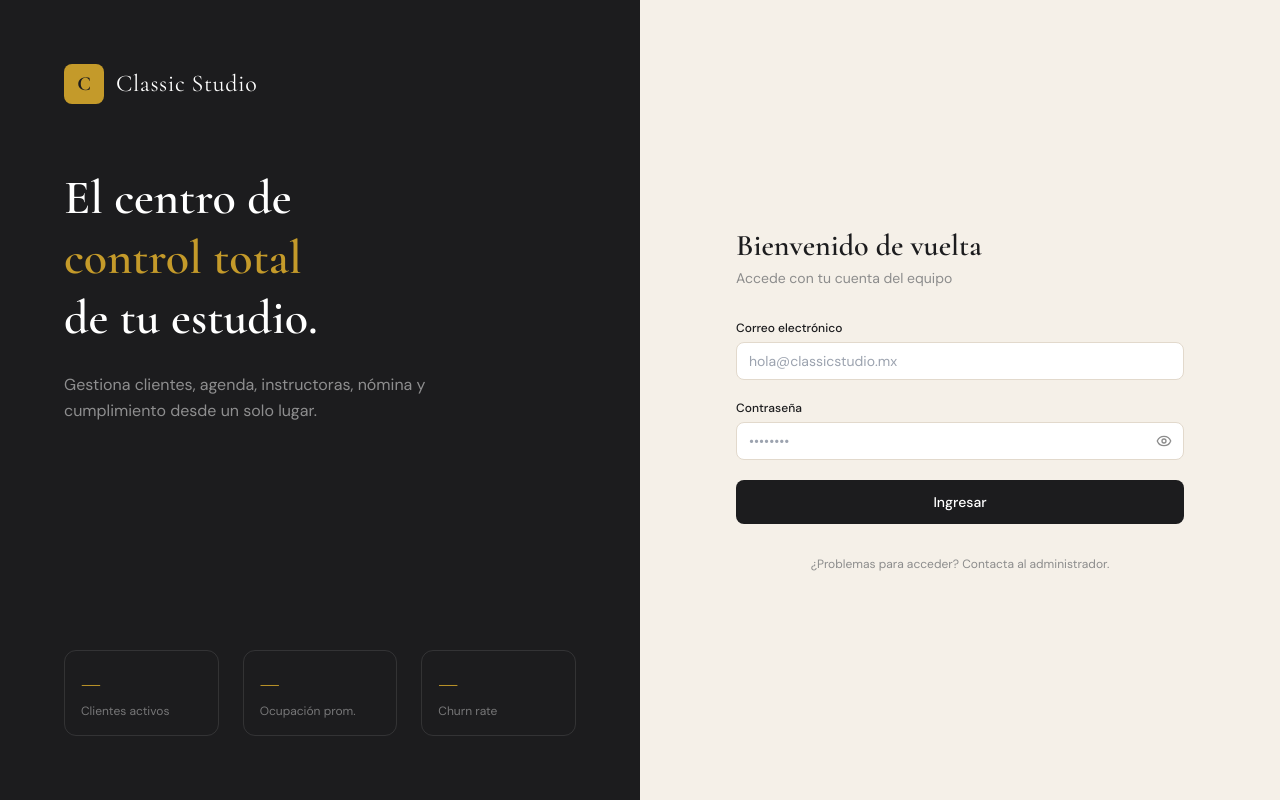
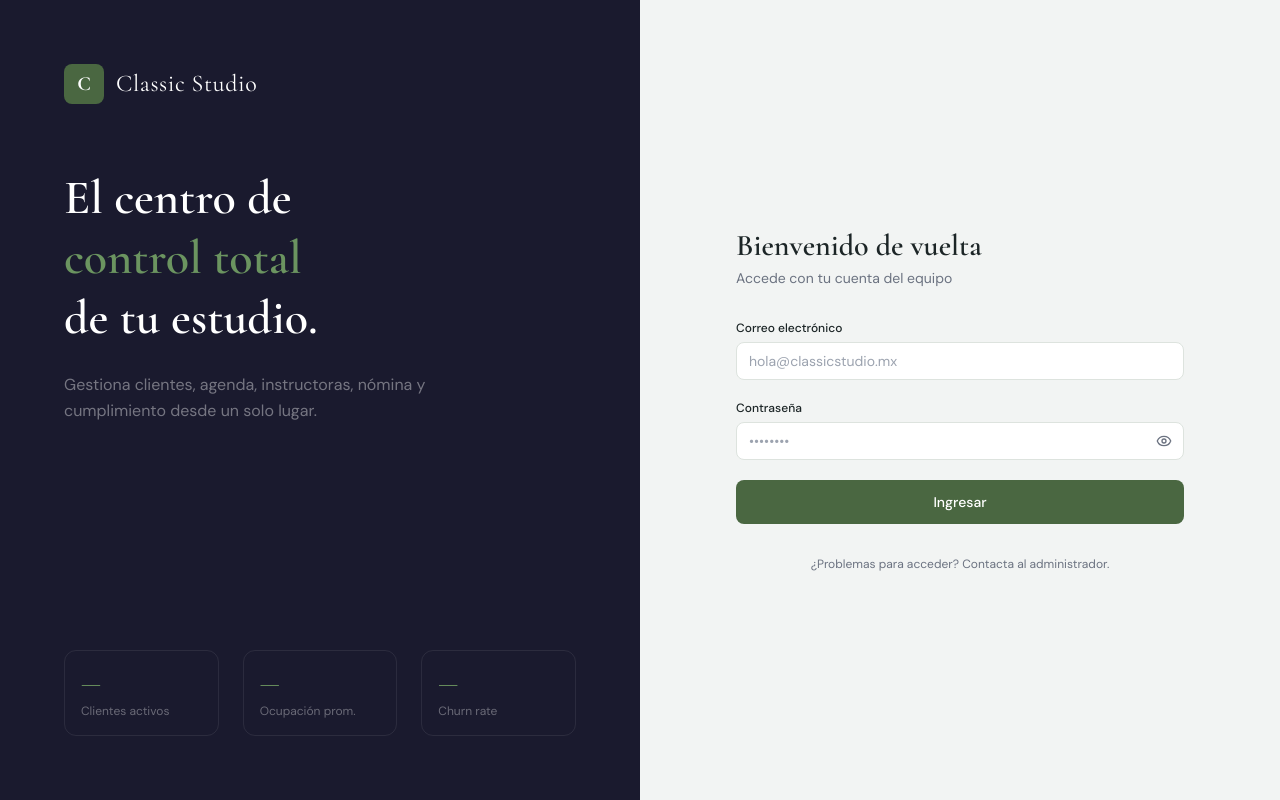
Before and after one commit to fernandogarduno-arch/classic, a React (Vite) app: page /login in a window 1280 px wide. Built offline with nearby package versions, Linux system fonts and the light colour scheme; no server answers.

Commit message:
design: paleta oscura — gris pizarra + blanco + acento verde oliva / sidebar #1a1a2e

```diff
--- a/src/index.css
+++ b/src/index.css
@@ -6,8 +6,8 @@
   * { box-sizing: border-box; }
   html { font-family: 'DM Sans', system-ui, sans-serif; }
   body {
-    background-color: #F5F0E8;
-    color: #1C1C1E;
+    background-color: #F2F4F3;
+    color: #1C2526;
     -webkit-font-smoothing: antialiased;
   }
   h1, h2, h3, h4 {
@@ -18,10 +18,16 @@
 
 @layer components {
   .sidebar-link {
-    @apply flex items-center gap-3 px-4 py-2.5 rounded-lg text-sm font-medium transition-all duration-200 text-cs-muted hover:text-cs-charcoal hover:bg-cs-cream-dk;
+    @apply flex items-center gap-3 px-4 py-2.5 rounded-lg text-sm font-medium transition-all duration-150;
+    color: #9CA8A1;
+  }
+  .sidebar-link:hover {
+    background-color: #242444;
+    color: #E8EDE9;
   }
   .sidebar-link.active {
-    @apply bg-cs-charcoal text-cs-gold;
+    background-color: #4A6741;
+    color: #FFFFFF;
   }
   .card {
     @apply bg-white rounded-2xl border border-cs-border shadow-sm;
@@ -30,7 +36,7 @@
     @apply card p-5;
   }
   .btn-primary {
-    @apply bg-cs-charcoal text-white px-4 py-2 rounded-lg text-sm font-medium hover:bg-opacity-90 transition-all flex items-center gap-2;
+    @apply bg-cs-olive text-white px-4 py-2 rounded-lg text-sm font-medium hover:bg-cs-olive-lt transition-all flex items-center gap-2;
   }
   .btn-ghost {
     @apply border border-cs-border text-cs-charcoal px-4 py-2 rounded-lg text-sm font-medium hover:bg-cs-cream-dk transition-all flex items-center gap-2;
@@ -43,17 +49,16 @@
   .badge-red    { @apply badge bg-red-100 text-red-700; }
   .badge-blue   { @apply badge bg-blue-100 text-blue-700; }
   .badge-gray   { @apply badge bg-gray-100 text-gray-600; }
-  .badge-gold   { @apply badge bg-amber-50 text-amber-800 border border-amber-200; }
+  .badge-gold   { @apply badge bg-cs-olive-bg text-cs-olive border border-cs-olive/20; }
   .input {
-    @apply w-full border border-cs-border rounded-lg px-3 py-2 text-sm bg-white focus:outline-none focus:ring-2 focus:ring-cs-gold focus:border-transparent;
+    @apply w-full border border-cs-border rounded-lg px-3 py-2 text-sm bg-white focus:outline-none focus:ring-2 focus:ring-cs-olive focus:border-transparent;
   }
   .table-row {
     @apply border-b border-cs-border hover:bg-cs-cream transition-colors;
   }
 }
 
-/* Scrollbar personalizado */
-::-webkit-scrollbar { width: 6px; }
+::-webkit-scrollbar { width: 5px; }
 ::-webkit-scrollbar-track { background: transparent; }
-::-webkit-scrollbar-thumb { background: #E2D9CC; border-radius: 3px; }
-::-webkit-scrollbar-thumb:hover { background: #C49A2A; }
+::-webkit-scrollbar-thumb { background: #DDE3DE; border-radius: 3px; }
+::-webkit-scrollbar-thumb:hover { background: #4A6741; }
--- a/src/pages/Login.jsx
+++ b/src/pages/Login.jsx
@@ -20,55 +20,51 @@ export default function Login() {
   }
 
   return (
-    <div className="min-h-screen bg-cs-cream flex">
-      {/* Panel izquierdo decorativo */}
-      <div className="hidden lg:flex lg:w-1/2 bg-cs-charcoal flex-col justify-between p-16">
+    <div className="min-h-screen flex" style={{ backgroundColor: '#F2F4F3' }}>
+      {/* Panel izquierdo */}
+      <div className="hidden lg:flex lg:w-1/2 flex-col justify-between p-16" style={{ backgroundColor: '#1a1a2e' }}>
         <div>
           <div className="flex items-center gap-3 mb-16">
-            <div className="w-10 h-10 rounded-lg bg-cs-gold flex items-center justify-center">
-              <span className="font-display text-cs-charcoal text-xl font-bold">C</span>
+            <div className="w-10 h-10 rounded-lg flex items-center justify-center" style={{ backgroundColor: '#4A6741' }}>
+              <span className="font-display text-white text-xl font-bold">C</span>
             </div>
             <span className="font-display text-white text-2xl tracking-wide">Classic Studio</span>
           </div>
           <h1 className="font-display text-white text-5xl leading-tight mb-6">
             El centro de<br />
-            <span className="text-cs-gold">control total</span><br />
+            <span style={{ color: '#6B9460' }}>control total</span><br />
             de tu estudio.
           </h1>
-          <p className="text-white/50 text-base leading-relaxed max-w-sm">
+          <p className="text-base leading-relaxed max-w-sm" style={{ color: 'rgba(255,255,255,0.4)' }}>
             Gestiona clientes, agenda, instructoras, nómina y cumplimiento desde un solo lugar.
           </p>
         </div>
-        {/* Stat decorativa */}
         <div className="grid grid-cols-3 gap-6">
-          {[
-            { label: 'Clientes activos', value: '—' },
-            { label: 'Ocupación prom.', value: '—' },
-            { label: 'Churn rate', value: '—' },
-          ].map(s => (
-            <div key={s.label} className="border border-white/10 rounded-xl p-4">
-              <p className="font-display text-cs-gold text-2xl">{s.value}</p>
-              <p className="text-white/40 text-xs mt-1">{s.label}</p>
+          {['Clientes activos','Ocupación prom.','Churn rate'].map(s => (
+            <div key={s} className="rounded-xl p-4" style={{ border: '1px solid rgba(255,255,255,0.08)' }}>
+              <p className="font-display text-2xl" style={{ color: '#6B9460' }}>—</p>
+              <p className="text-xs mt-1" style={{ color: 'rgba(255,255,255,0.35)' }}>{s}</p>
             </div>
           ))}
         </div>
       </div>
 
-      {/* Panel derecho — formulario */}
+      {/* Panel derecho */}
       <div className="flex-1 flex items-center justify-center p-8">
         <div className="w-full max-w-md">
           <div className="lg:hidden flex items-center gap-3 mb-10">
-            <div className="w-9 h-9 rounded-lg bg-cs-charcoal flex items-center justify-center">
-              <span className="font-display text-cs-gold text-lg font-bold">C</span>
+            <div className="w-9 h-9 rounded-lg flex items-center justify-center" style={{ backgroundColor: '#1a1a2e' }}>
+              <span className="font-display text-white text-lg font-bold">C</span>
             </div>
             <span className="font-display text-cs-charcoal text-xl">Classic Studio</span>
           </div>
 
           <h2 className="font-display text-3xl text-cs-charcoal mb-1">Bienvenido de vuelta</h2>
-          <p className="text-cs-muted text-sm mb-8">Accede con tu cuenta del equipo</p>
+          <p className="text-sm text-cs-muted mb-8">Accede con tu cuenta del equipo</p>
 
           {error && (
-            <div className="flex items-center gap-2 bg-red-50 border border-red-200 text-red-700 rounded-lg px-4 py-3 mb-6 text-sm">
+            <div className="flex items-center gap-2 rounded-lg px-4 py-3 mb-6 text-sm"
+              style={{ backgroundColor: '#FEF2F2', border: '1px solid #FECACA', color: '#B91C1C' }}>
               <AlertCircle size={16} />
               {error}
             </div>
@@ -77,40 +73,24 @@ export default function Login() {
           <form onSubmit={handleSubmit} className="space-y-5">
             <div>
               <label className="block text-xs font-medium text-cs-charcoal mb-1.5">Correo electrónico</label>
-              <input
-                type="email"
-                className="input"
-                placeholder="hola@classicstudio.mx"
-                value={email}
-                onChange={e => setEmail(e.target.value)}
-                required
-              />
+              <input type="email" className="input" placeholder="hola@classicstudio.mx"
+                value={email} onChange={e => setEmail(e.target.value)} required />
             </div>
             <div>
               <label className="block text-xs font-medium text-cs-charcoal mb-1.5">Contraseña</label>
               <div className="relative">
-                <input
-                  type={showPass ? 'text' : 'password'}
-                  className="input pr-10"
-                  placeholder="••••••••"
-                  value={password}
-                  onChange={e => setPassword(e.target.value)}
-                  required
-                />
-                <button
-                  type="button"
-                  onClick={() => setShowPass(v => !v)}
-                  className="absolute right-3 top-1/2 -translate-y-1/2 text-cs-muted hover:text-cs-charcoal"
-                >
+                <input type={showPass ? 'text' : 'password'} className="input pr-10"
+                  placeholder="••••••••" value={password}
+                  onChange={e => setPassword(e.target.value)} required />
+                <button type="button" onClick={() => setShowPass(v => !v)}
+                  className="absolute right-3 top-1/2 -translate-y-1/2 text-cs-muted hover:text-cs-charcoal">
                   {showPass ? <EyeOff size={16} /> : <Eye size={16} />}
                 </button>
               </div>
             </div>
-            <button
-              type="submit"
-              disabled={loading}
-              className="w-full bg-cs-charcoal text-white py-3 rounded-lg font-medium text-sm hover:bg-opacity-90 transition-all disabled:opacity-50 flex items-center justify-center gap-2"
-            >
+            <button type="submit" disabled={loading}
+              className="w-full text-white py-3 rounded-lg font-medium text-sm transition-all disabled:opacity-50 flex items-center justify-center gap-2"
+              style={{ backgroundColor: '#4A6741' }}>
               {loading && <div className="w-4 h-4 border-2 border-white border-t-transparent rounded-full animate-spin" />}
               {loading ? 'Verificando…' : 'Ingresar'}
             </button>
--- a/tailwind.config.js
+++ b/tailwind.config.js
@@ -5,17 +5,31 @@ export default {
     extend: {
       colors: {
         cs: {
-          charcoal:  '#1C1C1E',
-          gold:      '#C49A2A',
-          'gold-lt': '#E8C84A',
-          cream:     '#F5F0E8',
-          'cream-dk':'#EDE6D8',
-          forest:    '#2C3E2D',
-          sage:      '#5E8A6E',
-          rose:      '#C25C6E',
-          muted:     '#8C8C8C',
-          border:    '#E2D9CC',
-          surface:   '#FEFCF8',
+          // Fondos
+          bg:        '#F2F4F3',      // fondo general — casi blanco verdoso
+          surface:   '#FFFFFF',      // cards
+          sidebar:   '#1a1a2e',      // sidebar oscuro
+          'sidebar-lt': '#242444',   // hover sidebar
+
+          // Textos
+          charcoal:  '#1C2526',      // texto principal
+          muted:     '#6B7280',      // texto secundario
+          'on-dark': '#E8EDE9',      // texto sobre sidebar
+
+          // Acento
+          olive:     '#4A6741',      // verde oliva principal
+          'olive-lt':'#6B9460',      // hover
+          'olive-bg':'#EEF3ED',      // fondo suave oliva
+
+          // Bordes y superficies
+          border:    '#DDE3DE',
+          cream:     '#F2F4F3',
+          'cream-dk':'#E5EBE6',
+
+          // Alertas
+          rose:      '#B85C6E',
+          gold:      '#B8962E',
+          'gold-lt': '#D4AF42',
         },
       },
       fontFamily: {
```
Also changed, not shown: src/components/Layout.jsx (+43 -34 lines).
